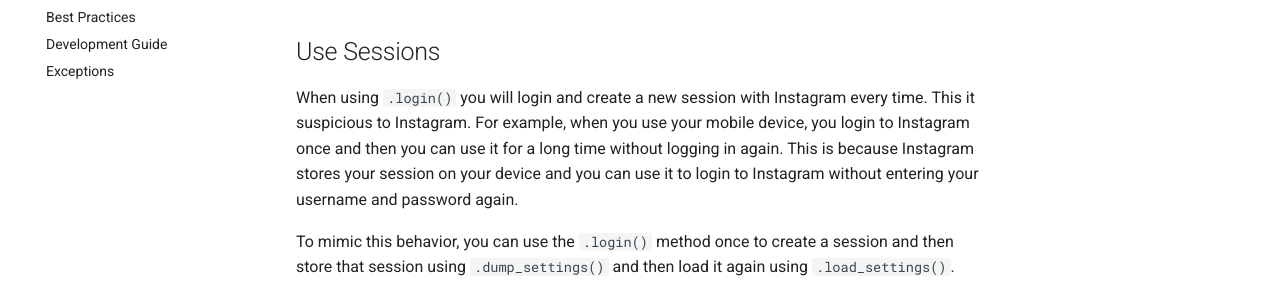
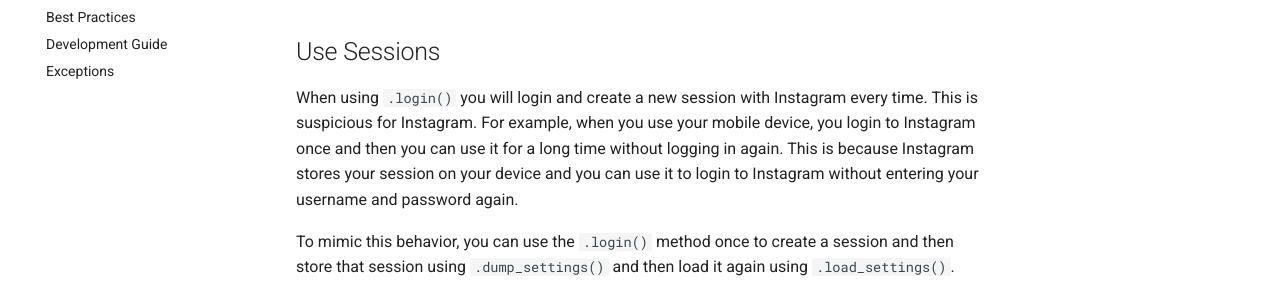
Before and after one commit to subzeroid/instagrapi, an MkDocs documentation site: the page built from docs/usage-guide/best-practices.md, in a window 1280 px wide and 900 px high, scrolled down 1061 px. Shown: the part 172-454 px from the top of the window. Built offline with MkDocs 1.6.1 and Material for MkDocs 9.7.7, drawn with Linux system fonts in a browser that asks for light colours; comment, search, counter and statistics services are not loaded; the version menu is left out.

Commit message:
This it suspicious to Instagram -> This is suspicious for Instagram

```diff
--- a/docs/usage-guide/best-practices.md
+++ b/docs/usage-guide/best-practices.md
@@ -51,8 +51,9 @@ cl.delay_range = [1, 3]
 
 ## Use Sessions
 
-When using `.login()` you will login and create a new session with Instagram every time. This
-it suspicious to Instagram. For example, when you use your mobile device, you login to Instagram once
+When using `.login()` you will login and create a new session with Instagram every time.
+This is suspicious for Instagram.
+For example, when you use your mobile device, you login to Instagram once
 and then you can use it for a long time without logging in again. This is because Instagram stores
 your session on your device and you can use it to login to Instagram without entering your username
 and password again.
```
